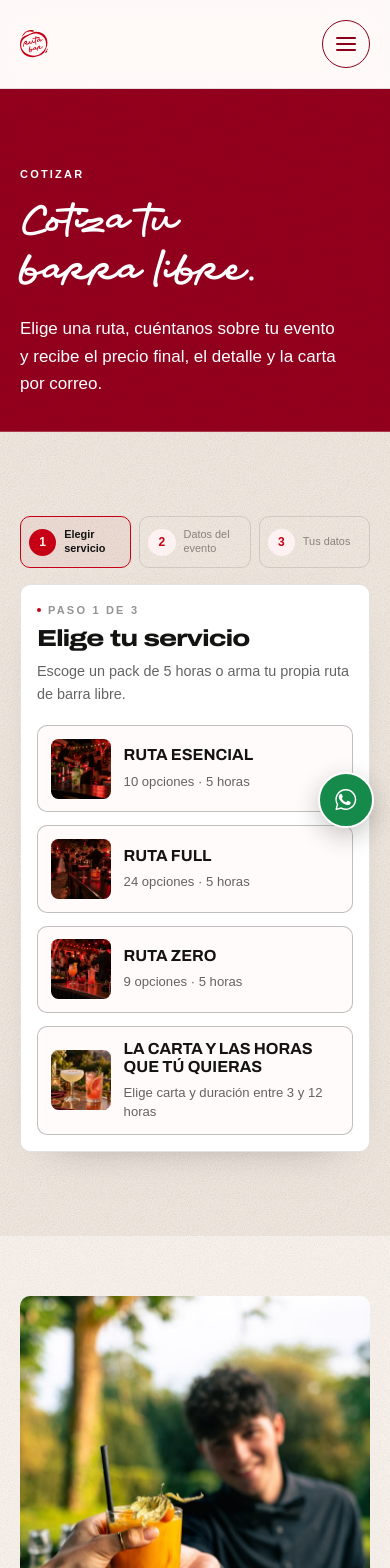
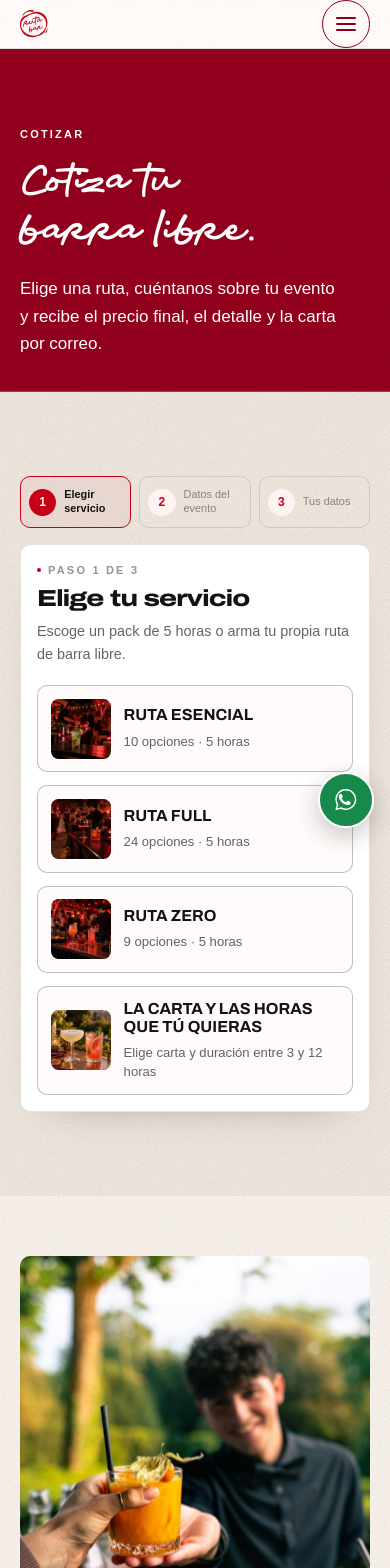
Before and after one commit to MatiNicolasur/RUTABAR, a Next.js app: page /cotizar in a window 390 px wide. Shown: the top 1568 px of the page. Built offline with nearby package versions, Linux system fonts and the light colour scheme; a web font is replaced by a local one.

Commit message:
Reduce altura de cabecera sticky

```diff
--- a/src/app/globals.css
+++ b/src/app/globals.css
@@ -8,7 +8,7 @@
 :root {
   /* Alto exacto de la cabecera: el inicio puede extender su fondo por debajo
    * de ella sin dejar a la vista el color del body. */
-  --cabecera-alto: calc(clamp(3.96rem, 2.88rem + 3.168vw, 6.12rem) + 3.44rem + 1px);
+  --cabecera-alto: calc(clamp(1.98rem, 1.44rem + 1.584vw, 3.06rem) + 1.72rem + 0.5px);
 
   /* --- Color de marca --------------------------------------------------- */
   /* Rojos */
@@ -86,13 +86,13 @@
 @media (min-width: 62rem) {
   :root {
     /* En escritorio, el sello conserva la misma reducción proporcional. */
-    --cabecera-alto: calc(clamp(3.564rem, 2.592rem + 2.8512vw, 5.508rem) + 3.296rem + 1px);
+    --cabecera-alto: calc(clamp(1.782rem, 1.296rem + 1.4256vw, 2.754rem) + 1.648rem + 0.5px);
   }
 }
 
 @media (max-width: 47.99rem) {
   :root {
-    --cabecera-alto: calc(5.5rem + env(safe-area-inset-top));
+    --cabecera-alto: calc(2.75rem + env(safe-area-inset-top));
   }
 }
 
--- a/src/components/chrome.css
+++ b/src/components/chrome.css
@@ -8,9 +8,8 @@
  */
 
 .cabecera {
-  /* Este valor conserva la altura de referencia de la cabecera; el sello se
-   * dibuja a la mitad de ese ancho en .cabecera__sello. */
-  --marca: calc(var(--cabecera-alto) - 2rem - 1px);
+  /* Conserva la escala del sello aunque la barra ocupe la mitad de alto. */
+  --marca: calc(var(--cabecera-alto) + var(--cabecera-alto) - 2rem - 1px);
 
   position: sticky;
   inset-block-start: 0;
@@ -83,23 +82,32 @@
 
 @media (min-width: 48rem) {
   .cabecera {
-    /* Ajusta la referencia de alto en escritorio sin cambiar la escala móvil. */
-    --marca: calc(var(--cabecera-alto) - 2.5rem - 1px);
+    /* Conserva la escala del sello en escritorio al reducir la barra. */
+    --marca: calc(var(--cabecera-alto) + var(--cabecera-alto) - 2.5rem - 1px);
   }
 
   .cabecera__interior {
-    /* Mantener el alto compartido con el hero y los anclajes. */
-    padding-block: 1rem;
+    padding-block: 0.25rem;
     min-height: calc(var(--cabecera-alto) - 1px);
   }
+}
+
+@media (min-width: 62rem) {
+  .cabecera__interior { padding-block: 0.5rem; }
 }
 
 @media (max-width: 47.99rem) {
   .cabecera { --marca: 3.5rem; }
 
   .cabecera__interior {
-    min-height: var(--cabecera-alto);
-    padding-block-start: calc(1rem + env(safe-area-inset-top));
+    min-height: calc(var(--cabecera-alto) - 1px);
+    padding-block: 0;
+    padding-block-start: env(safe-area-inset-top);
+  }
+
+  .cabecera__menu summary {
+    inline-size: 2.75rem;
+    block-size: 2.75rem;
   }
 }
 
```
